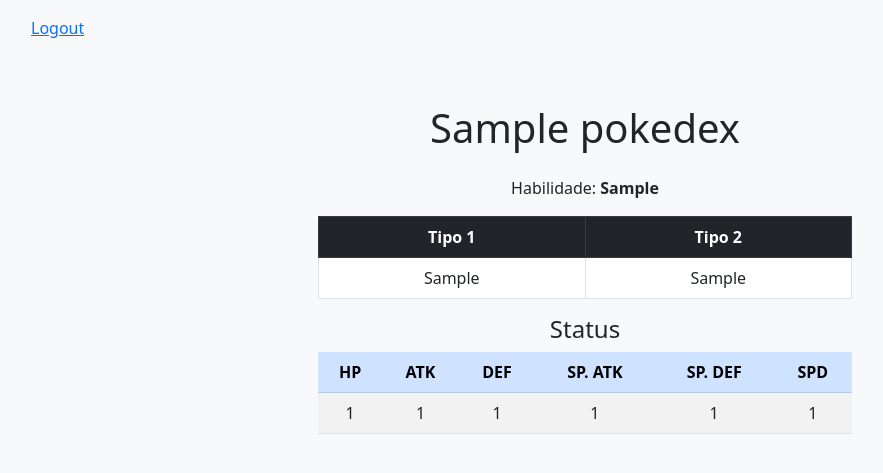
After one commit to NatanaelABarbosa/Pokedex-Flask, a Flask app: page /pokemon/1 in a window 1280 px wide. The commit adds this page. Shown: the top 473 px of the page, without its empty margins (55-938 px from the left). Run offline with Flask 3, Linux system fonts and the light colour scheme; tables that the repository leaves empty hold one stand-in row (values such as "Sample post").

Commit message:
Adicionando status

```diff
--- a/Form/pokedex_form.py
+++ b/Form/pokedex_form.py
@@ -1,6 +1,6 @@
 from flask_wtf import FlaskForm
 from wtforms import StringField, SelectField, IntegerField
-from wtforms.validators import DataRequired, Length
+from wtforms.validators import DataRequired, Length, NumberRange
 
 class BaseStatusForm(FlaskForm):
 
@@ -8,7 +8,7 @@ class BaseStatusForm(FlaskForm):
         return IntegerField(
             validators=[
                 DataRequired(),
-                Length(min=1, max=3)
+                NumberRange(min=1, max=999)
             ]
         )
 
--- a/Templates/pokedex.html
+++ b/Templates/pokedex.html
@@ -17,7 +17,8 @@
                         <td>{{ pokemon.type_1 }}, {{ pokemon.type_2 }}</td>
                         <td>{{ pokemon.ability }}</td>
                         <td class="d-flex">
-                            <a class="btn btn-primary me-2" href="{{ url_for('edit', id=pokemon.id) }}">E</a>
+                            <a class="btn btn-primary me-2" href="{{ url_for('show_status', id=pokemon.id) }}">Ver status</a>
+                            <a class="btn btn-dark me-2" href="{{ url_for('edit', id=pokemon.id) }}">E</a>
                             <form method="POST" action="{{ url_for('delete', id=pokemon.id) }}">
                                 <input type="hidden" name="csrf_token" value="{{ csrf_token() }}">
                                 <input type="hidden" name="_method" value="DELETE">
--- /dev/null
+++ b/Templates/status.html
@@ -0,0 +1,53 @@
+{% extends "template.html" %}
+{% block content %}
+    <div class="container mt-4">
+        <p class="text-center">Habilidade: <strong>{{ pokemon.ability }}</strong></p>
+
+        <div class="row justify-content-center">
+            <div class="col-md-6">
+                <table class="table table-bordered text-center">
+                    <thead class="table-dark">
+                        <tr>
+                            <th>Tipo 1</th>
+                            <th>Tipo 2</th>
+                        </tr>
+                    </thead>
+                    <tbody>
+                        <tr>
+                            <td>{{ pokemon.type_1 }}</td>
+                            <td>{{ pokemon.type_2 if pokemon.type_2 else 'Nenhum' }}</td>
+                        </tr>
+                    </tbody>
+                </table>
+            </div>
+        </div>
+
+        <div class="row justify-content-center">
+            <div class="col-md-6">
+                <h4 class="text-center">Status</h4>
+                <table class="table table-striped text-center">
+                    <thead class="table-primary">
+                        <tr>
+                            <th>HP</th>
+                            <th>ATK</th>
+                            <th>DEF</th>
+                            <th>SP. ATK</th>
+                            <th>SP. DEF</th>
+                            <th>SPD</th>
+                        </tr>
+                    </thead>
+                    <tbody>
+                        <tr>
+                            <td>{{ status.hp }}</td>
+                            <td>{{ status.atk }}</td>
+                            <td>{{ status.def_ }}</td>
+                            <td>{{ status.spatk }}</td>
+                            <td>{{ status.spdef }}</td>
+                            <td>{{ status.spd }}</td>
+                        </tr>
+                    </tbody>
+                </table>
+            </div>
+        </div>
+    </div>
+{% endblock %}
--- a/models/status.py
+++ b/models/status.py
@@ -1,4 +1,5 @@
 from main import db
+from models.pokedex import Pokedex
 
 class Status(db.Model):
     __tablename__ = "pokemon_status"
@@ -12,5 +13,4 @@ class Status(db.Model):
     spdef = db.Column(db.Integer, nullable=False)
     spd = db.Column(db.Integer, nullable=False)
 
-    # Relacionamento com a tabela pokedex
-    pokemon = db.relationship("Pokemon", back_populates="status")
+    pokemon = db.relationship("Pokedex", back_populates="status")
--- a/repository/pokedex_repository.py
+++ b/repository/pokedex_repository.py
@@ -1,5 +1,6 @@
 from main import db
 from models.pokedex import Pokedex
+from models.status import Status
 
 class PokedexRepository:
     @staticmethod
@@ -16,6 +17,19 @@ class PokedexRepository:
             pokemon = Pokedex(name=data['name'], type_1=data['type_1'], type_2=data['type_2'], ability=data['ability'])
 
             db.session.add(pokemon)
+            db.session.commit()
+
+            status_pokemon = Status(
+                pokemon=pokemon,
+                hp=status['hp'],
+                atk=status['atk'],
+                def_=status['def'],
+                spatk=status['spatk'],
+                spdef=status['spdef'],
+                spd=status['spd'],
+            )
+
+            db.session.add(status_pokemon)
             db.session.commit()
             return pokemon
         except:
--- a/routes/web.py
+++ b/routes/web.py
@@ -4,12 +4,21 @@ from flask import request, redirect, render_template, url_for, flash, send_from_
 from form import PokedexForm, LoginForm, RegisterForm
 from repository import PokedexRepository, TrainersRepository
 from helpers import get_image, remove_image
+from models.status import Status
 import time
 
 @app.route('/')
 def index():
     pokemons = PokedexRepository.searchAll()
     return render_template('pokedex.html', title="Pokemons capturados", pokemons=pokemons)
+
+@app.route('/pokemon/<id>')
+def show_status(id):
+    pokemon = PokedexRepository.search(id)
+    status = Status.query.filter_by(pokemon_id=id).first()
+    print(status)
+
+    return render_template('status.html', title=pokemon.name, pokemon=pokemon, status=status)
 
 @app.route('/add')
 def create():
@@ -99,7 +108,14 @@ def getData(form: PokedexForm):
     }
 
 def getStatus(form: PokedexForm):
-    return {}
+    return {
+        'hp': form.hp.data,
+        'atk': form.atk.data,
+        'def': form.def_.data,
+        'spatk': form.spatk.data,
+        'spdef': form.spdef.data,
+        'spd': form.spd.data
+    }
 
 @app.route('/register')
 def register_form():
```
Also changed, not shown: uploads/capa_10-1739217434.585616.jpg (added).
